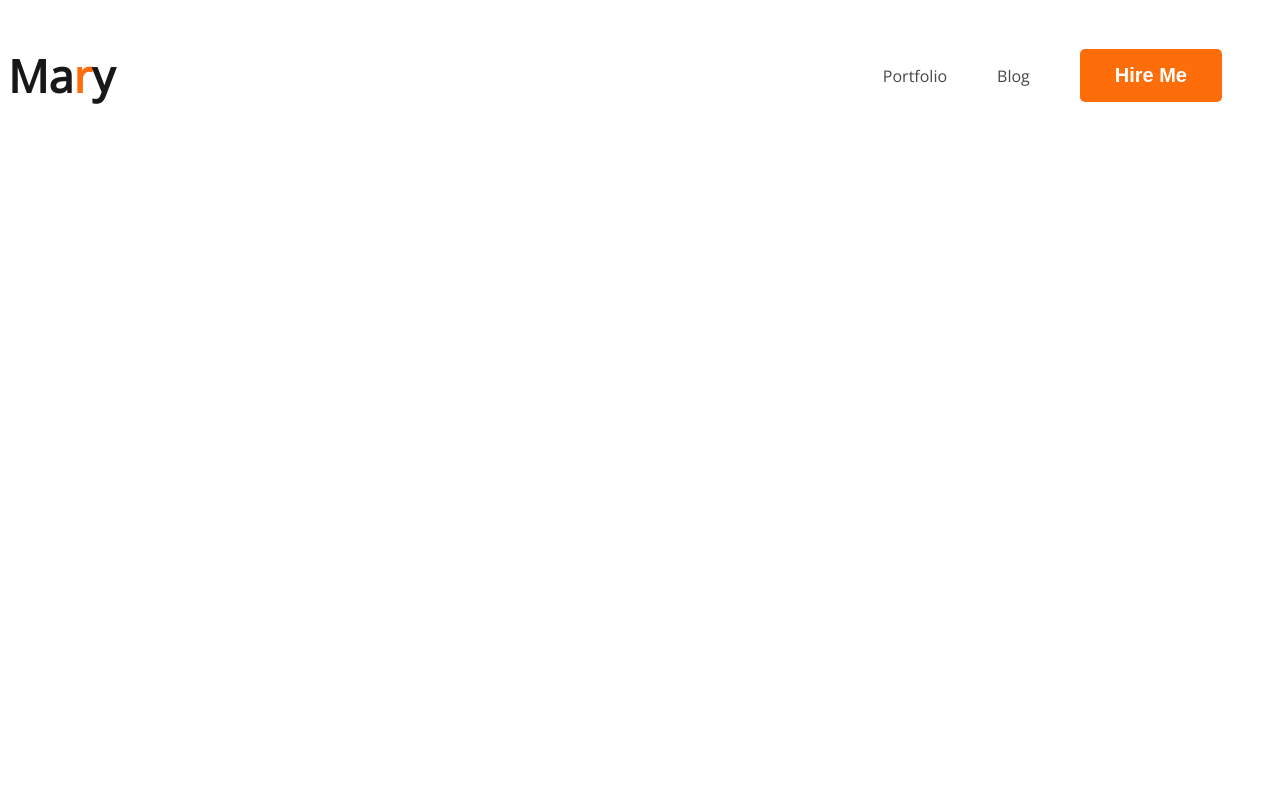
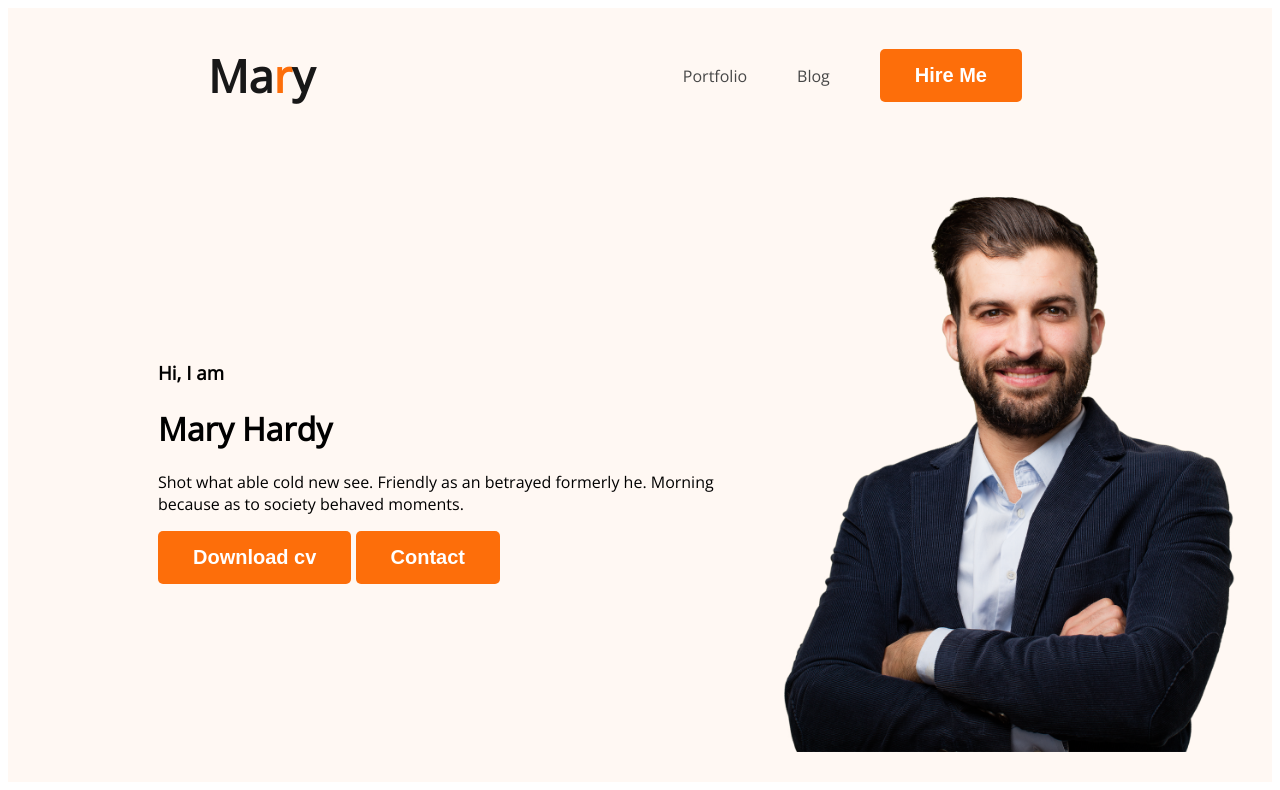
Before and after one commit to AmirHossain58/developer-portfolio, a plain HTML site: page index.html in a window 1280 px wide. Drawn offline with nearby package versions, Linux system fonts and the light colour scheme.

Commit message:
added banner

```diff
--- a/index.html
+++ b/index.html
@@ -11,17 +11,24 @@
 
 </head>
 <body>
-    <header><div class="contianir">
-        <nav><h1 class="nav-style">Ma<span class="text-primary">r</span>y</h1>
+    <header class="header"><div class="contianir">
+     <nav><h1 class="nav-style">Ma<span     class="text-primary">r</span>y</h1>
          <ul>
             <li><a href="Portfolio.html">Portfolio</a></li>
             <li><a href="Blog.html">Blog</a></li>
             <li><button class="btn-primary">Hire Me</button></li>
          </ul>
     </nav>
-
     </div>
-
+    <div class="banner">
+        <div>
+            <h3 class="banner-greeting">Hi, I am</h3>
+            <h1 class="banner-title">Mary Hardy</h1><p>Shot what able cold new see. Friendly as an betrayed formerly he. Morning because as to society behaved moments.</p>
+            <button class="btn-primary">Download cv</button>
+            <button class="btn-primary">Contact</button>
+        </div>
+        <img class="profile-pic" src="images/hardy.png" alt="">
+    </div>
          </header>
          <main>
 
--- a/styles/style.css
+++ b/styles/style.css
@@ -6,6 +6,7 @@ nav{
     display: flex;
     justify-content: space-between;
     align-items: center;
+    margin: 0 200px;
 }
 .text-primary{
     color:#FD6E0A; ;
@@ -37,3 +38,15 @@ nav a{
     text-decoration: none;
     color: #474747;
 }
+/* header related style */
+.header{
+    background-color: #fff8f3;
+}
+.banner{
+    padding: 30px 30px 30px 150px;
+    display: flex;
+    align-items: center;
+}
+.banner .profile-pic{
+    width: 500px;
+}
```
